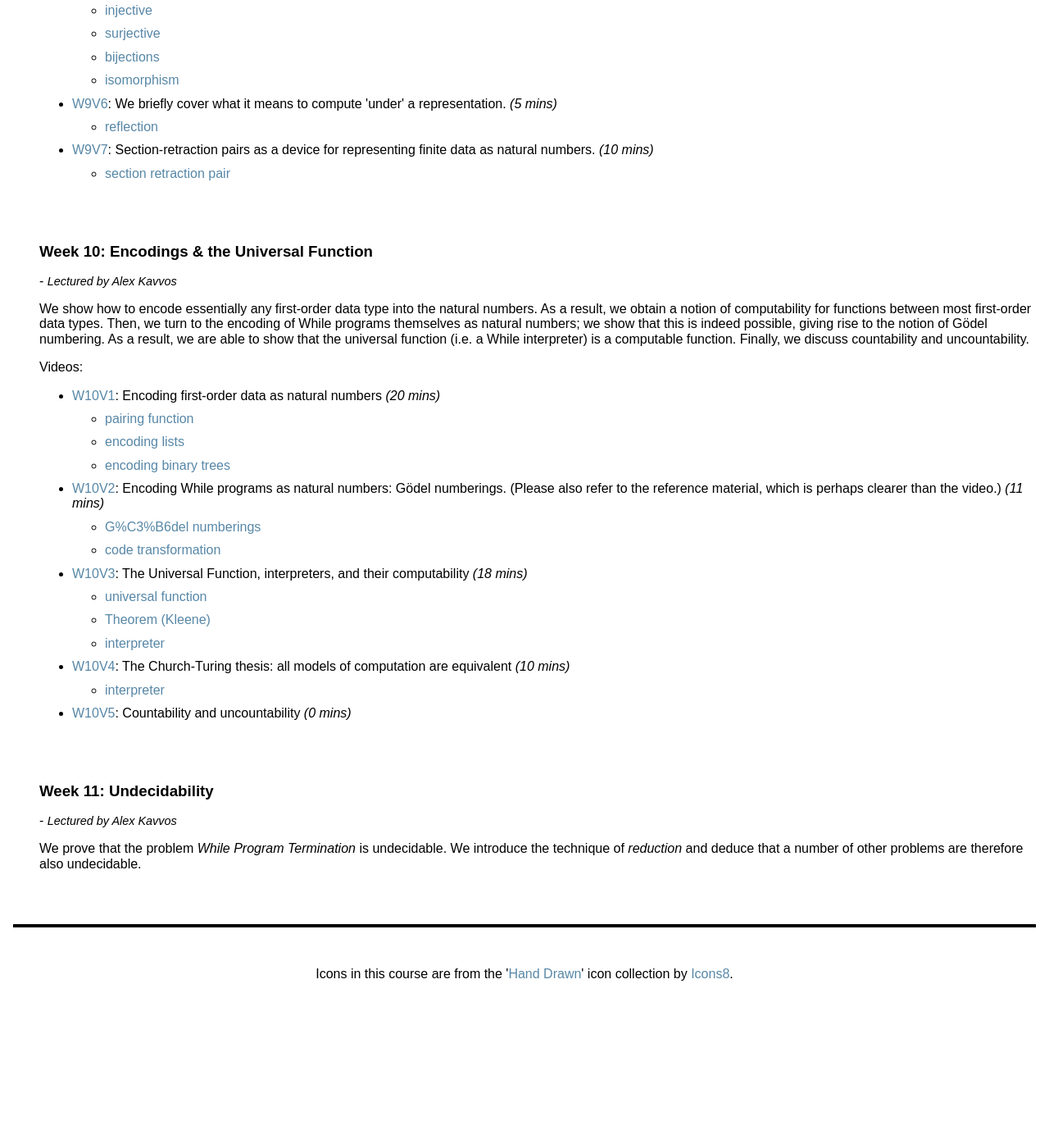
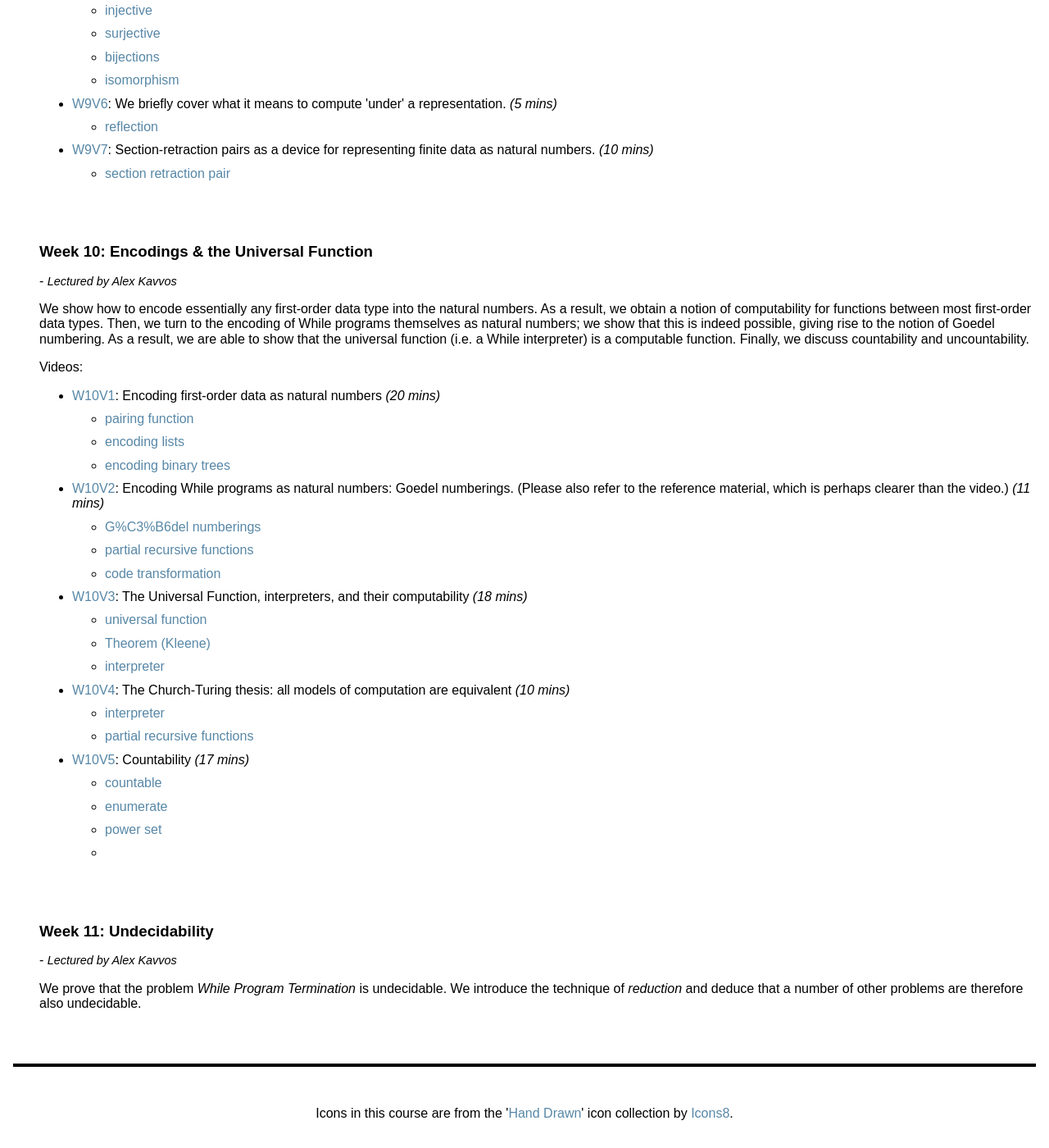
Before and after one commit to uob-coms20007/webpages, a Jekyll site: the page built from schedule.md, in a window 1280 px wide and 1400 px high, scrolled down 6044 px. Shown: the whole window at 82% size. Built offline with Jekyll 4.4.1, drawn with Linux system fonts in a browser that asks for light colours; nearby versions of some CDN libraries; before the commit the page ends 7273 px from its top, so only the background shows below that.

Commit message:
adding countability video

```diff
--- a/_data/weeks.yml
+++ b/_data/weeks.yml
@@ -327,7 +327,7 @@
 - num: 10
   lecturer: AK
   theme: Encodings & the Universal Function
-  description: We show how to encode essentially any first-order data type into the natural numbers. As a result, we obtain a notion of computability for functions between most first-order data types. Then, we turn to the encoding of While programs themselves as natural numbers; we show that this is indeed possible, giving rise to the notion of Gödel numbering. As a result, we are able to show that the universal function (i.e. a While interpreter) is a computable function. Finally, we discuss countability and uncountability.
+  description: We show how to encode essentially any first-order data type into the natural numbers. As a result, we obtain a notion of computability for functions between most first-order data types. Then, we turn to the encoding of While programs themselves as natural numbers; we show that this is indeed possible, giving rise to the notion of Goedel numbering. As a result, we are able to show that the universal function (i.e. a While interpreter) is a computable function. Finally, we discuss countability and uncountability.
   videos:
     - num: 1
       dsc: Encoding first-order data as natural numbers
@@ -338,11 +338,12 @@
         - https://uob-coms20007.github.io/reference/computability/encodings.html#encoding-lists
         - https://uob-coms20007.github.io/reference/computability/encodings.html#encoding-binary-trees
     - num: 2
-      dsc: "Encoding While programs as natural numbers: Gödel numberings. (Please also refer to the reference material, which is perhaps clearer than the video.)"
+      dsc: "Encoding While programs as natural numbers: Goedel numberings. (Please also refer to the reference material, which is perhaps clearer than the video.)"
       dur: 11
       url: https://web.microsoftstream.com/video/a9c14fe8-df7e-461e-bcae-134b1ea53b5f
       ref:
         - https://uob-coms20007.github.io/reference/computability/goedel.html#G%C3%B6del-numberings
+        - https://uob-coms20007.github.io/reference/computability/church-turing.html#partial-recursive-functions
         - https://uob-coms20007.github.io/reference/computability/goedel.html#code-transformation
     - num: 3
       dsc: The Universal Function, interpreters, and their computability
@@ -358,9 +359,16 @@
       url: https://web.microsoftstream.com/video/10968456-45cd-4ed4-be8b-76e39950e8eb
       ref:
         - https://uob-coms20007.github.io/reference/computability/universal.html#interpreter
+        - https://uob-coms20007.github.io/reference/computability/church-turing.html#partial-recursive-functions
     - num: 5
-      dsc: Countability and uncountability
-      dur: 0
+      dsc: Countability
+      dur: 17
+      url: https://web.microsoftstream.com/video/cd9205e2-80e6-47d7-aafb-160304c379f4
+      ref:
+        - https://uob-coms20007.github.io/reference/computability/countability.html#countable
+        - https://uob-coms20007.github.io/reference/computability/countability.html#enumerate
+        - https://uob-coms20007.github.io/reference/computability/countability.html#power-set
+        -
 
 - num: 11
   lecturer: AK
```
